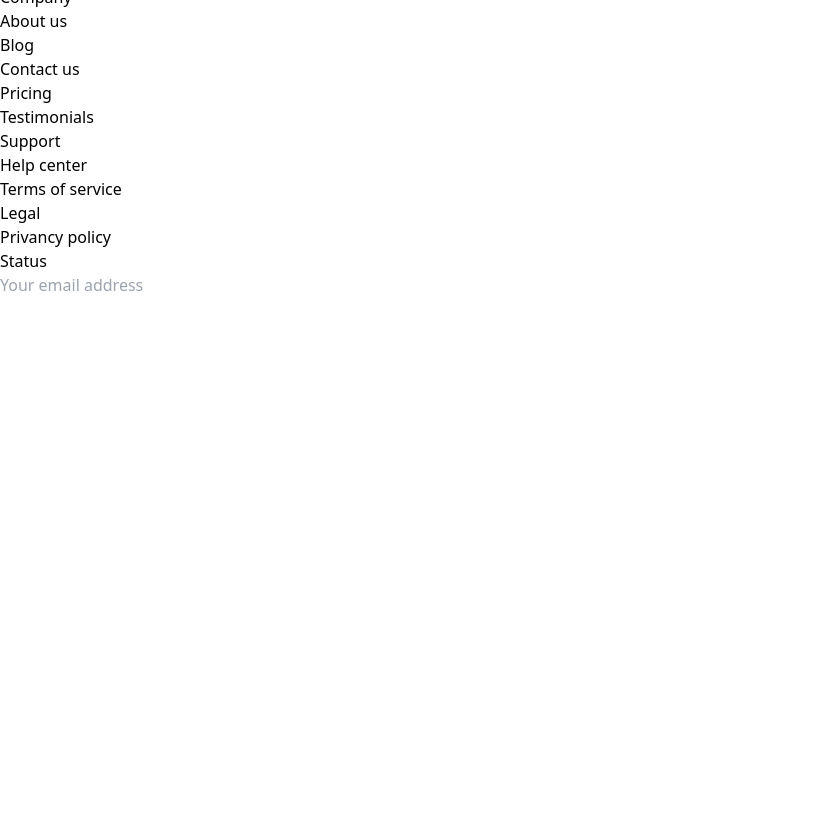
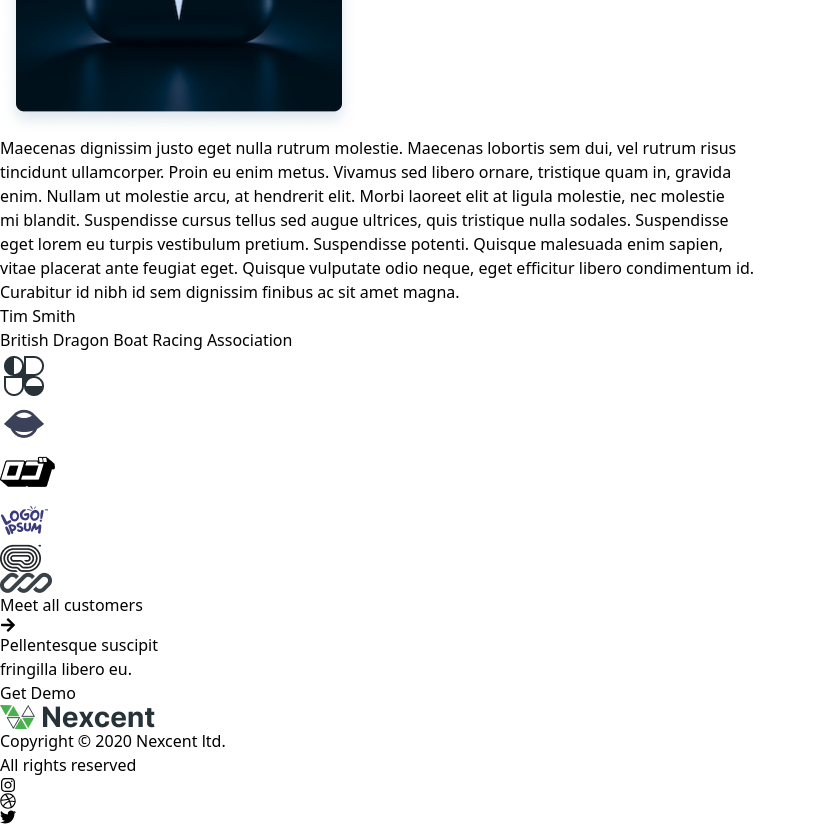
Before and after one commit to Daweed234/Nexcent, a React (Vite) app: page / in a window 1280 px wide. Shown: the part 2920-3746 px from the top of the page, without its empty margins (0-816 px from the left). Before the commit the page ends 3217 px from the top, so only its background shows below. Built offline with nearby package versions, Linux system fonts and the light colour scheme.

Commit message:
new page added

```diff
--- a/src/App.jsx
+++ b/src/App.jsx
@@ -6,6 +6,7 @@ import Manage from './Components/Manage'
 import Spending from './Components/Spending'
 import Local from './Components/Local'
 import Footer from './Components/Footer'
+import Tesla from './Components/Tesla'
 
 const App = () => {
 
@@ -17,6 +18,7 @@ const App = () => {
     <Manage />
     <Spending />
     <Local />
+    <Tesla />
     <Footer />
     </>
   )
--- /dev/null
+++ b/src/Components/Tesla.jsx
@@ -0,0 +1,56 @@
+import React from 'react'
+import Car from '../assets/Tesla.png'
+import Four from '../assets/4.png'
+import Sphere from '../assets/sphere.png'
+import Game from '../assets/game.png'
+import Lorem from '../assets/Lorem.png'
+import Maze from '../assets/maze.png'
+import Infinity from '../assets/Infinity.png'
+import { FaArrowRight } from 'react-icons/fa'
+
+const Tesla = () => {
+    return (
+        <>
+            <div className='flex gap-32 justify-center py-10 bg-[#F5F7FA]'>
+                <div>
+                    <img src={Car} />
+                </div>
+                <div>
+                    <div>
+                        <p className='text-[#717171] text-lg'>
+                            Maecenas dignissim justo eget nulla rutrum molestie. Maecenas lobortis sem dui, vel rutrum risus <br />
+                            tincidunt ullamcorper. Proin eu enim metus. Vivamus sed libero ornare, tristique quam in, gravida <br />
+                            enim. Nullam ut molestie arcu, at hendrerit elit. Morbi laoreet elit at ligula molestie, nec molestie <br />
+                            mi blandit. Suspendisse cursus tellus sed augue ultrices, quis tristique nulla sodales. Suspendisse <br />
+                            eget lorem eu turpis vestibulum pretium. Suspendisse potenti. Quisque malesuada enim sapien,<br />
+                            vitae placerat ante feugiat eget. Quisque vulputate odio neque, eget efficitur libero condimentum id. <br />
+                            Curabitur id nibh id sem dignissim finibus ac sit amet magna.
+                        </p>
+                        <p className='text-[#4CAF4F] text-lg font-semibold py-3'>
+                            Tim Smith
+                        </p>
+                        <p className='text-[#89939E] font-medium text-base'>
+                            British Dragon Boat Racing Association
+                        </p>
+                    </div>
+                    <div className='flex gap-10'>
+                    <div className='flex gap-10 py-4'>
+                        <img src={Four} alt="" />
+                        <img src={Sphere} alt="" />
+                        <img src={Game} alt="" />
+                        <img src={Lorem} alt="" />
+                        <img src={Maze} alt="" />
+                        <img src={Infinity} alt="" />
+                    </div>
+                    <div className='flex gap-4 text-[#4CAF4F] py-7'>
+                        <p className='text-lg font-semibold'>Meet all customers</p>
+                        <FaArrowRight className='mt-[6px]' />
+                    </div>
+                    </div>
+                </div>
+            </div>
+        </>
+    )
+}
+
+export default Tesla
```
